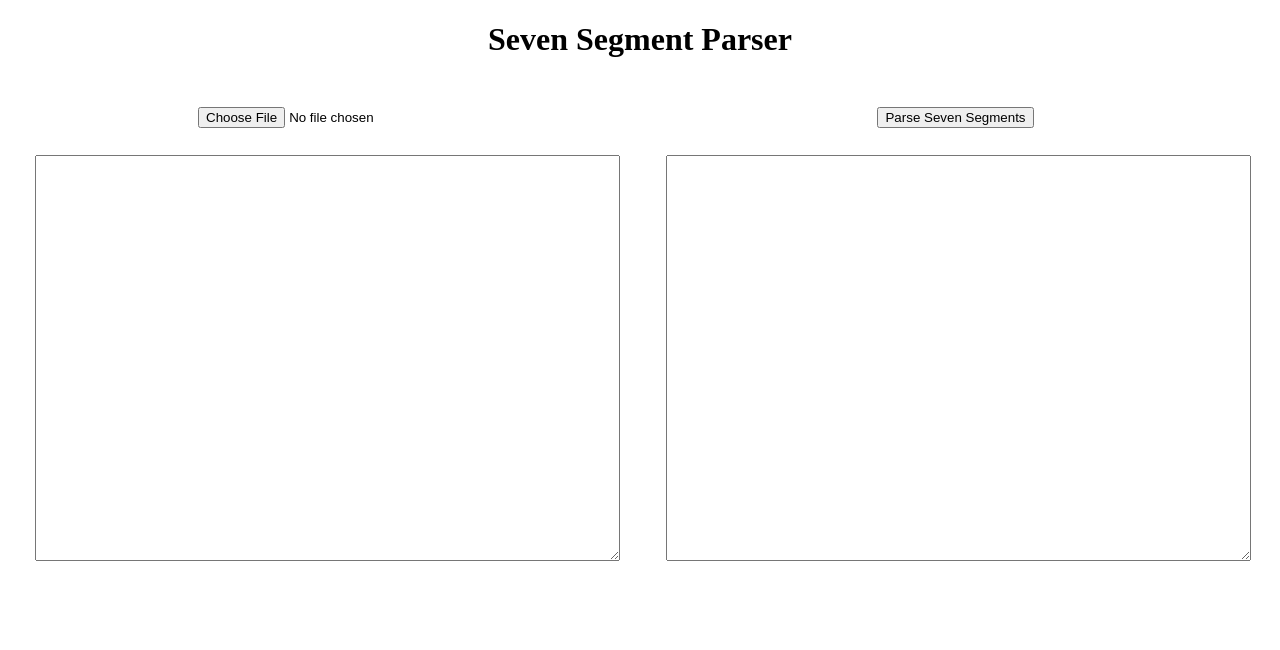
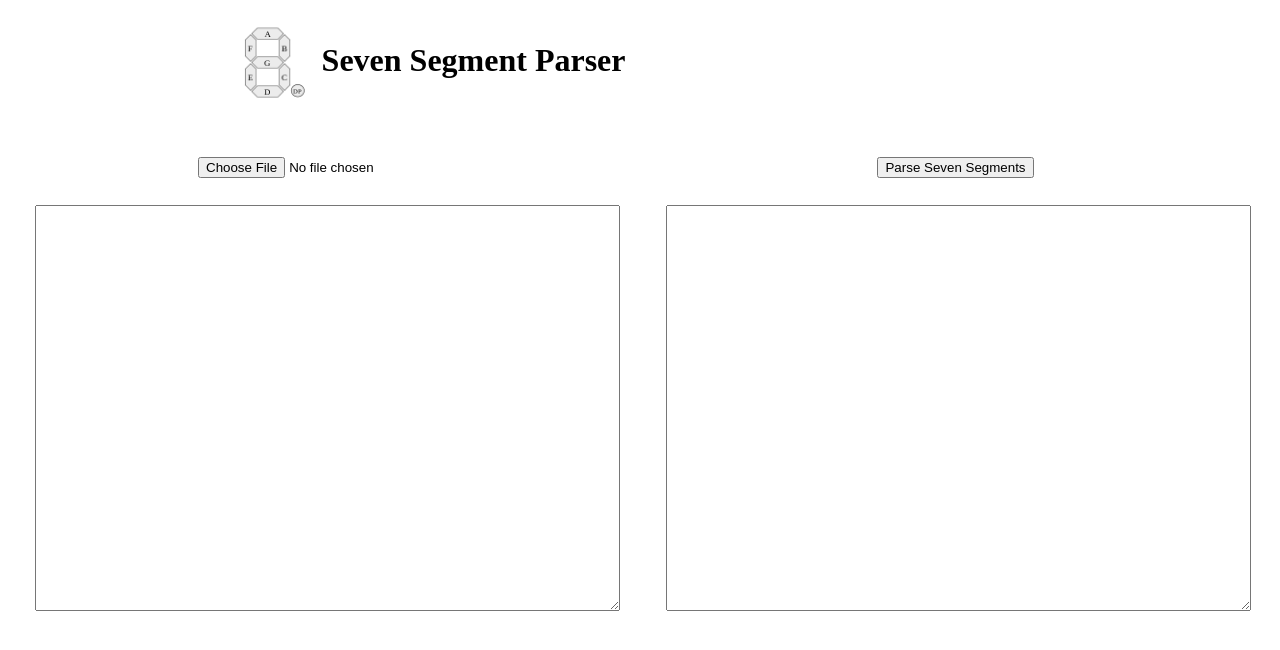
Before and after one commit to Prakcoder/seven-segment-parser, an Angular app: page / in a window 1280 px wide. Shown: the top 650 px of the page. Built offline with nearby package versions, Linux system fonts and the light colour scheme.

Commit message:
Added icon and fixed some styling

```diff
--- a/src/app/components/seven-segment/seven-segment.component.html
+++ b/src/app/components/seven-segment/seven-segment.component.html
@@ -1,6 +1,8 @@
 <div class="center">
-    <h1>Seven Segment Parser</h1>
-
+    <div class="header">
+        <img src="assets/icon/icon.png">
+        <span>Seven Segment Parser</span>
+    </div>
     <table>
         <tr>
             <td><input type='file' (change)="readInputFile($event)"></td>
--- a/src/app/components/seven-segment/seven-segment.component.scss
+++ b/src/app/components/seven-segment/seven-segment.component.scss
@@ -1,6 +1,20 @@
 .center {
     text-align: center;
     align-items: center;
+}
+
+.header {
+    display: flex;
+    align-items: center;
+    margin-left: 13rem;
+    margin-bottom: 1rem;
+    font-size: 2em;
+    font-weight: 600;
+
+    @media only screen and (max-width: 600px) {
+        margin-left: 5rem;
+        font-size: 1.5em;
+    }
 }
 
 table {
@@ -20,3 +34,8 @@ textarea {
         min-height: 15rem;
     }
 }
+
+
+img {
+    width: 10%;
+}
```
Also changed, not shown: src/assets/icon/icon.png (added).
